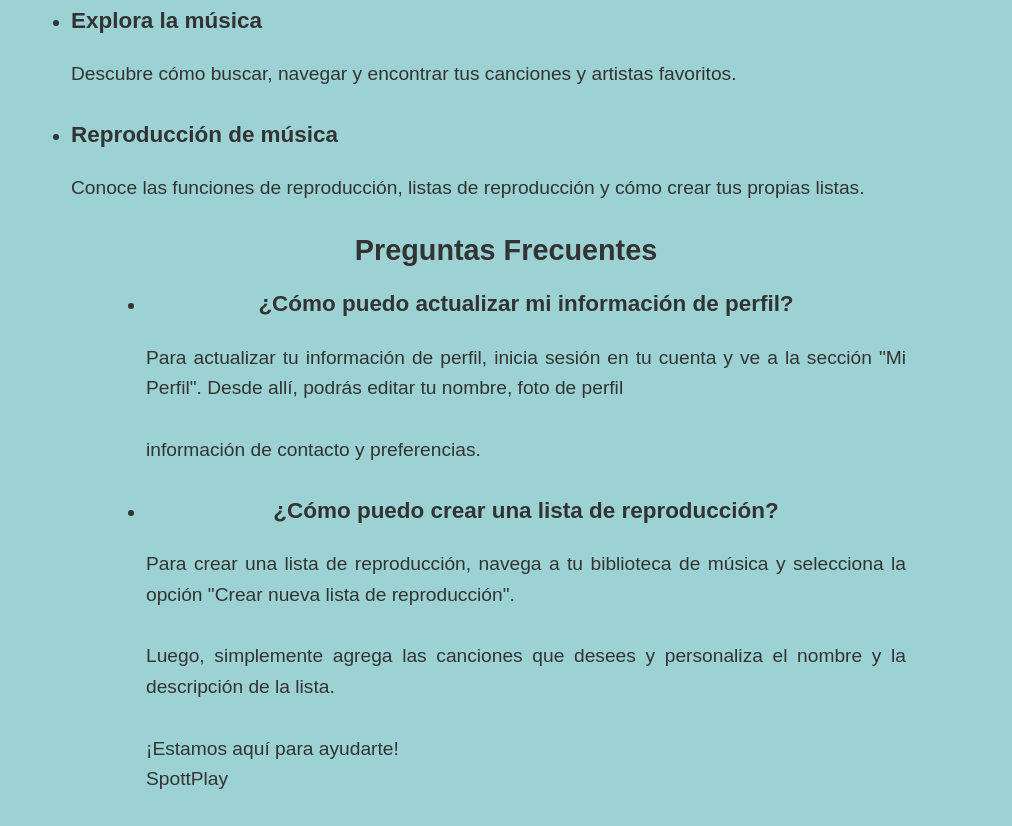
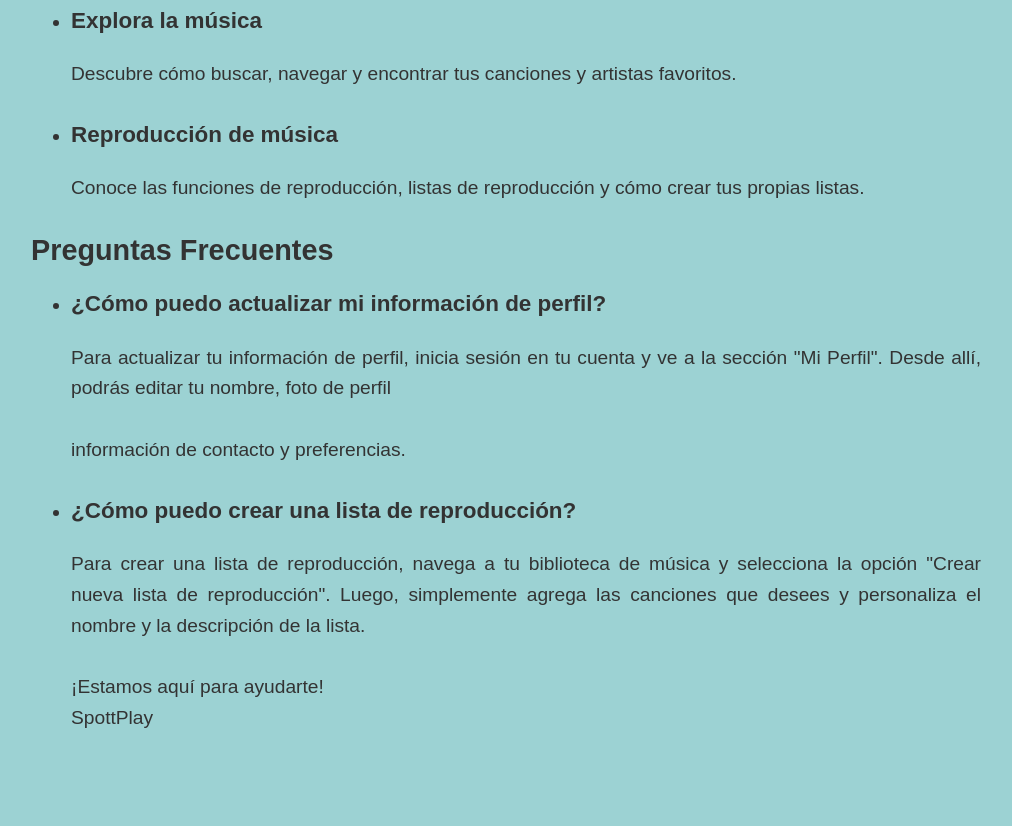
Before and after one commit to UNI-Ariel/huntersof23, a PHP site: page /components/Ayuda.html in a window 1280 px wide. Shown: the part 579-1405 px from the top of the page, without its empty margins (134-1146 px from the left). After the commit the page ends 1307 px from the top, so only its background shows below. Run offline with PHP 8.4, Linux system fonts and the light colour scheme.

Commit message:
modificar ayuda

```diff
--- a/components/Ayuda.html
+++ b/components/Ayuda.html
@@ -22,10 +22,12 @@
         </header>
         <main class="main">
             <div class="container">
+
                     <h1>Centro de Ayuda de SpottPlay</h1>
                     <p>¡Bienvenido al Centro de Ayuda de SpottPlay! Estamos aquí para ayudarte a sacar el máximo provecho de nuestra plataforma y resolver cualquier pregunta o problema que puedas tener. Aquí encontrarás respuestas a las preguntas más frecuentes
                          y recursos útiles para que disfrutes de tu experiencia musical al máximo.</p>
-                <h2>Guía Rápida</h2>
+                        </li>
+                     <h2>Guía Rápida</h2>
                 <ul>
                     <li>
                         <h3>Registro y inicio de sesión</h3>
@@ -40,7 +42,7 @@
                         <p>Conoce las funciones de reproducción, listas de reproducción y cómo crear tus propias listas.</p>
                     </li>
                 </ul>
-            </div>
+            </section>
 
             <section class="faq">
                 <h2>Preguntas Frecuentes</h2>
@@ -52,8 +54,8 @@
                     </li>
                     <li>
                         <h3>¿Cómo puedo crear una lista de reproducción?</h3>
-                        <p>Para crear una lista de reproducción, navega a tu biblioteca de música y selecciona la opción "Crear nueva lista de reproducción".</p>
-                            <p>Luego, simplemente agrega las canciones que desees y personaliza el nombre y la descripción de la lista.</p>
+                        <p>Para crear una lista de reproducción, navega a tu biblioteca de música y selecciona la opción "Crear nueva lista de reproducción". Luego, simplemente agrega las canciones que desees y personaliza el nombre y la descripción de la lista.</p>
+
                         <p>¡Estamos aquí para ayudarte!<br>SpottPlay</p></p>
                     </li>
                 </ul>
--- a/css/ayuda.css
+++ b/css/ayuda.css
@@ -21,11 +21,6 @@ p {
     width: 95%;
     max-width: 950px;
     margin: 0 auto;
-}
-.faq {
-    text-align: center; /* Centra el contenido de la sección */
-    margin: 0 auto; /* Centra la sección en el contenedor */
-    max-width: 800px; /* Ajusta el ancho máximo de la sección según tus preferencias */
 }
 
 .header {
```
